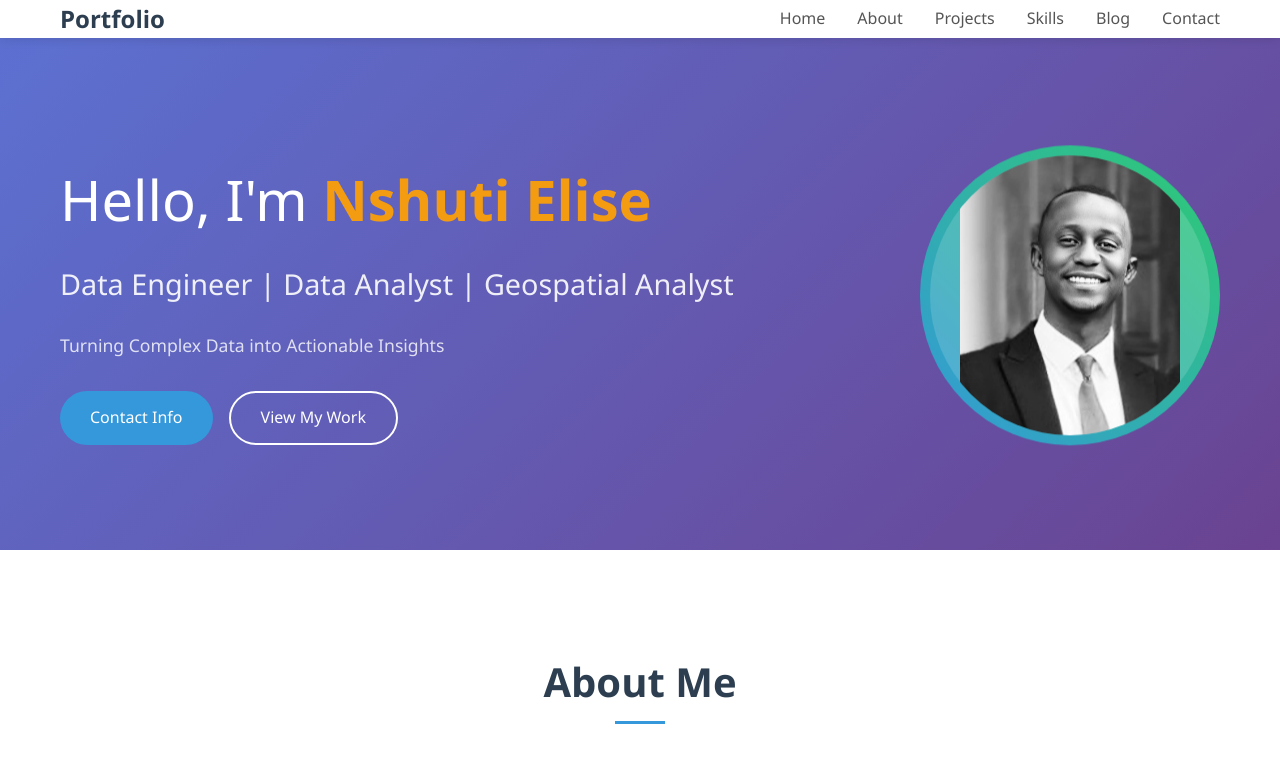
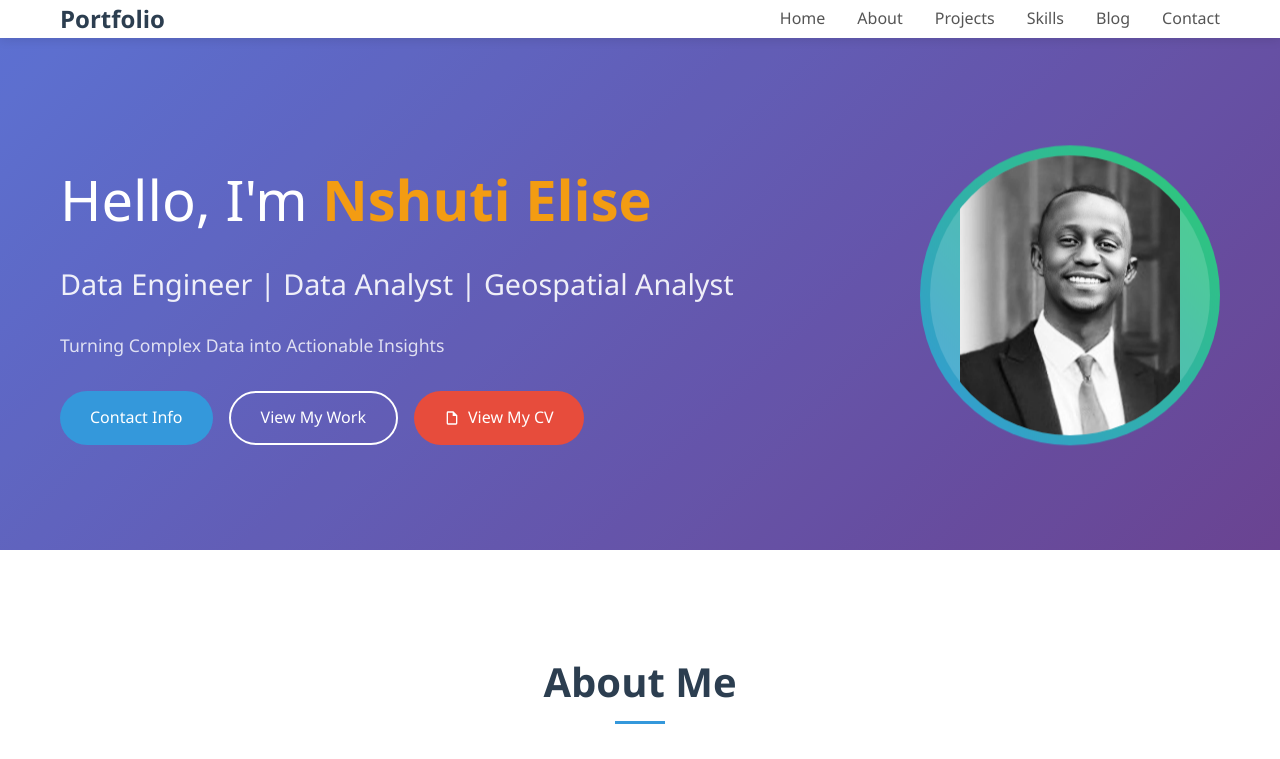
Before and after one commit to nshutielise/nshutielise.github.io, a plain HTML site: page index.html in a window 1280 px wide. Shown: the top 759 px of the page. Drawn offline with Linux system fonts and the light colour scheme.

Commit message:
Update index.html

```diff
--- a/index.html
+++ b/index.html
@@ -804,12 +804,12 @@
           <div class="hero-buttons">
     <a href="#contact" class="btn btn-primary">Contact Info</a>
     <a href="#projects" class="btn btn-secondary">View My Work</a>
-<!-- <a href="https://docs.google.com/document/d/1JkX9-j8Lv7GmZqpco5rr437DR3hMoPS-/view" target="_blank" class="btn btn-cv">
+<a href="https://docs.google.com/document/d/1JkX9-j8Lv7GmZqpco5rr437DR3hMoPS-/view" target="_blank" class="btn btn-cv">
         <svg width="16" height="16" viewBox="0 0 24 24" fill="currentColor">
             <path d="M14,2H6A2,2 0 0,0 4,4V20A2,2 0 0,0 6,22H18A2,2 0 0,0 20,20V8L14,2M18,20H6V4H13V9H18V20Z"/>
         </svg>
         View My CV
-    </a> -->
+    </a>
           </div>
 
                 </div>
```
